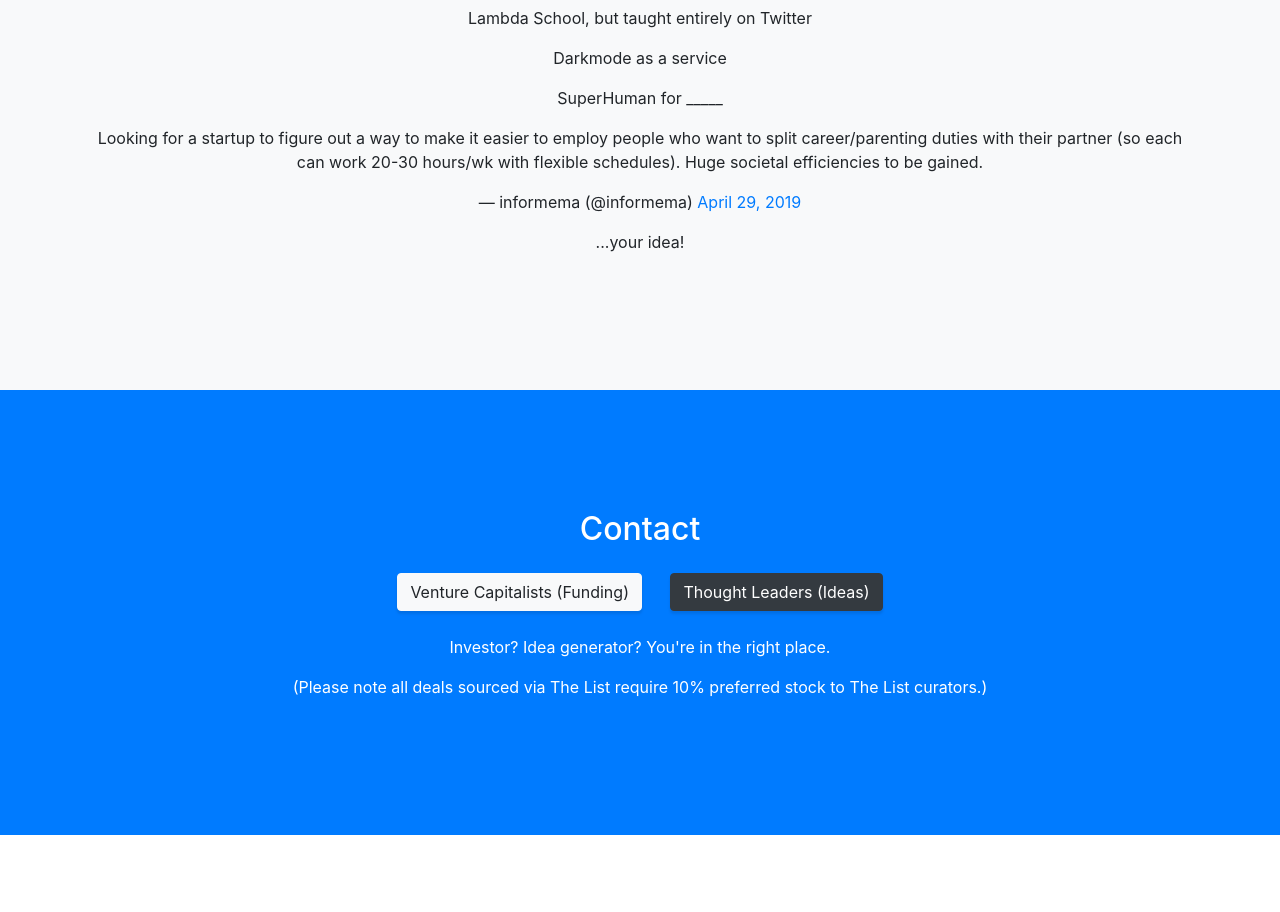
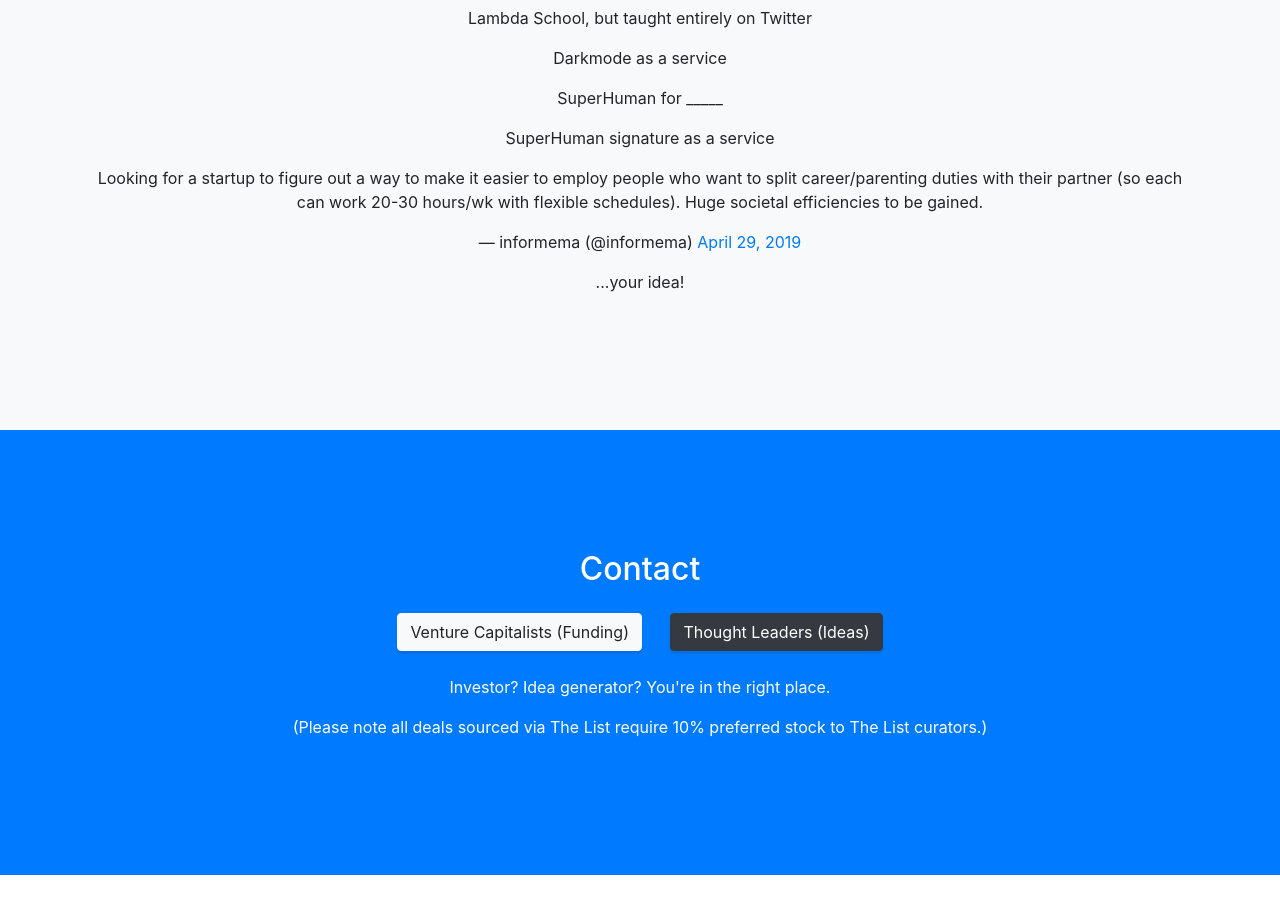
Before and after one commit to josephofiowa/the-list-rfs, a website with bundled scripts: page index.html in a window 1280 px wide. Shown: the part 1040-1952 px from the top of the page. Built offline with nearby package versions, Linux system fonts and the light colour scheme.

Commit message:
Update index.html
- Sent via Superhuman

```diff
--- a/index.html
+++ b/index.html
@@ -79,6 +79,7 @@
                     <p> Lambda School, but taught entirely on Twitter </p>
                     <p> Darkmode as a service </p>
                     <p> SuperHuman for _____ </p>
+                    <p> SuperHuman signature as a service </p>
 
                     <center><blockquote class="twitter-tweet" data-lang="en"><p lang="en" dir="ltr">Looking for a startup to figure out a way to make it easier to employ people who want to  split career/parenting duties with their partner (so each can work 20-30 hours/wk with flexible schedules). Huge societal efficiencies to be gained.</p>&mdash; informema (@informema) <a href="https://twitter.com/informema/status/1122875420020543489?ref_src=twsrc%5Etfw">April 29, 2019</a></blockquote>
                     <script async src="https://platform.twitter.com/widgets.js" charset="utf-8"></script>
```
